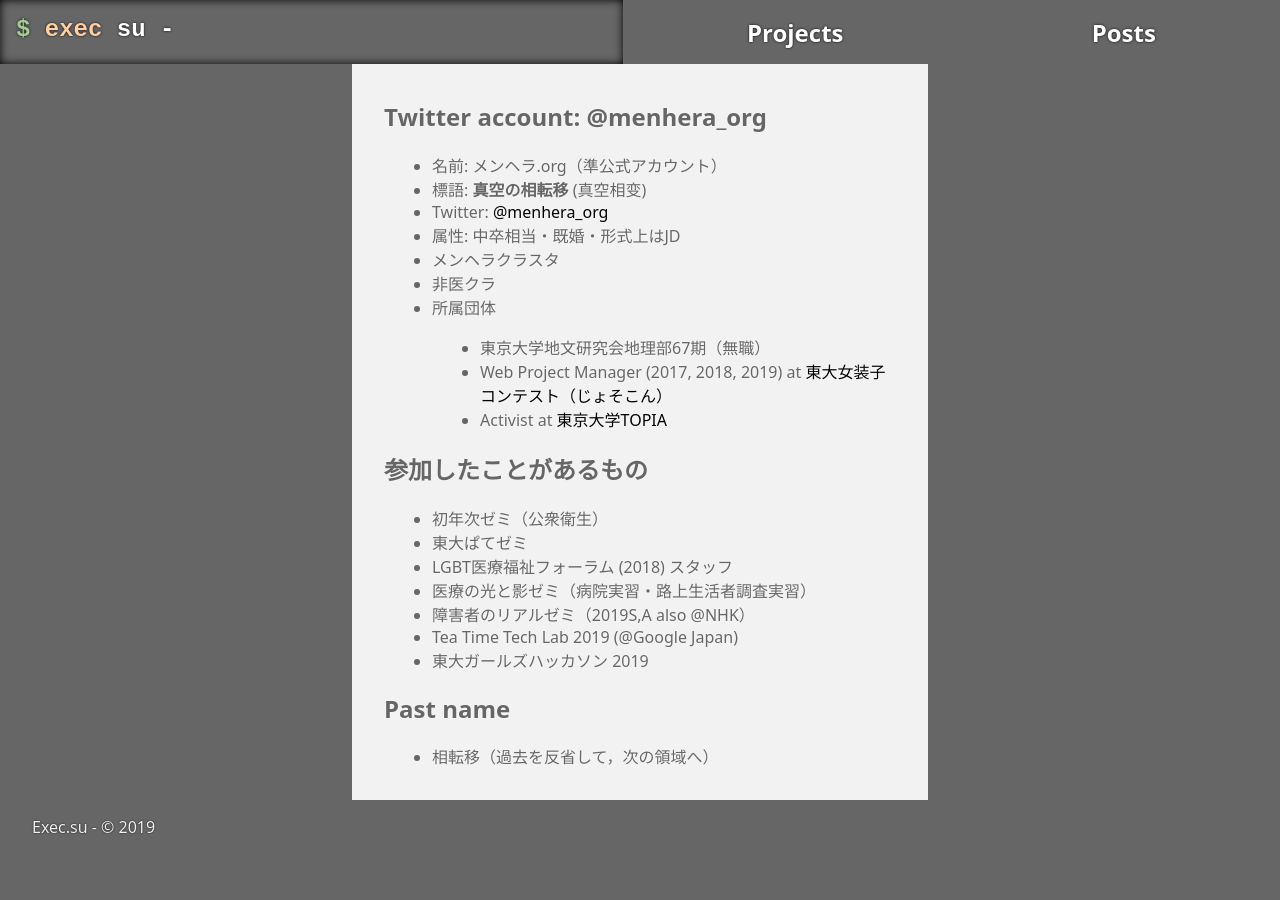
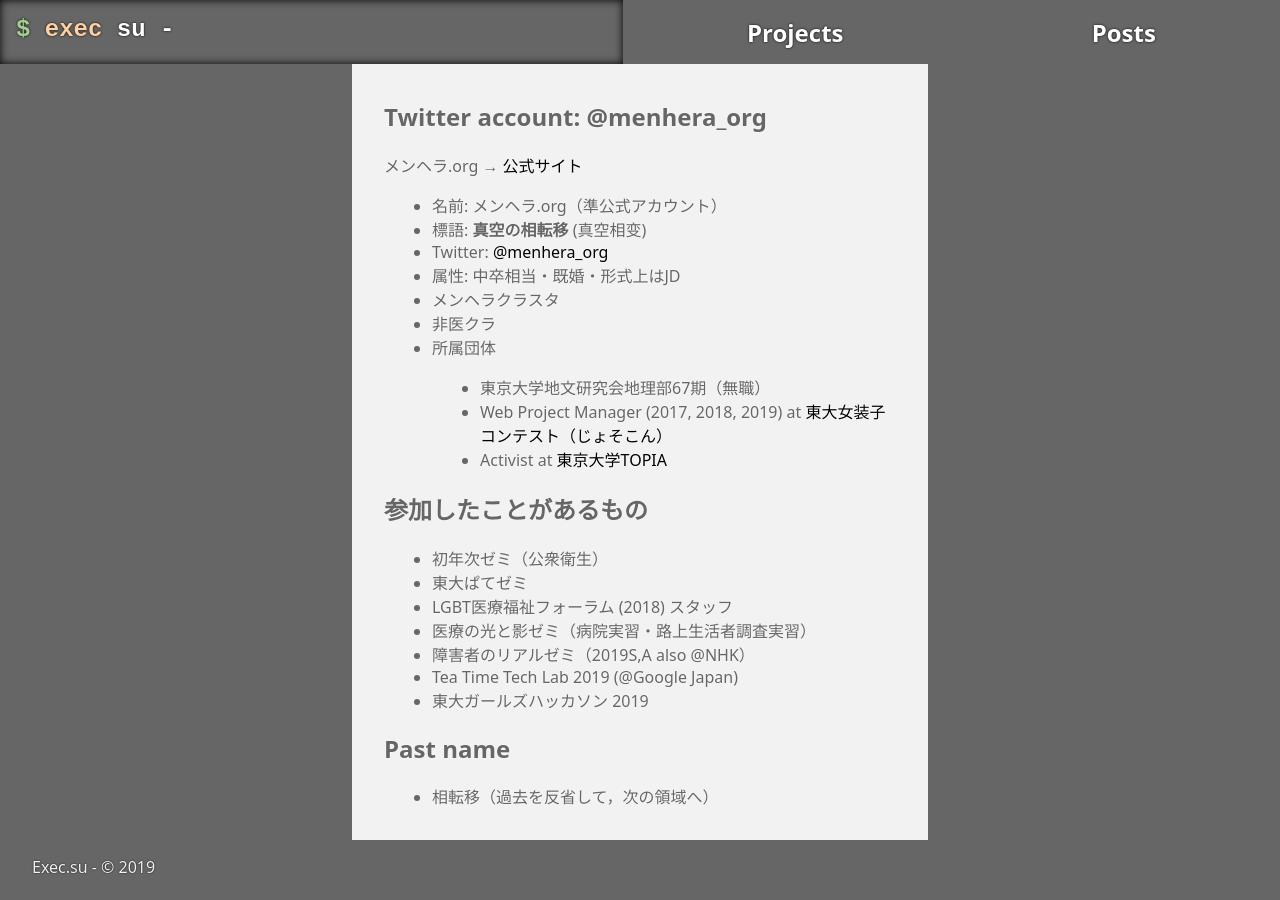
Before and after one commit to metastable-void/metastable-void.github.io, a Jekyll site: the page built from t/menhera_org/index.markdown, in a window 1280 px wide. Built offline with Jekyll 4.4.1, drawn with Linux system fonts in a browser that asks for light colours.

Commit message:
@menhera_org

```diff
--- a/t/menhera_org/index.markdown
+++ b/t/menhera_org/index.markdown
@@ -5,6 +5,7 @@
 ---
 
 # Twitter account: @menhera_org
+メンヘラ.org → [公式サイト](https://menhera.org/)
 
 - 名前: メンヘラ.org（準公式アカウント）
 - 標語: **真空の相転移** (真空相变)
```
